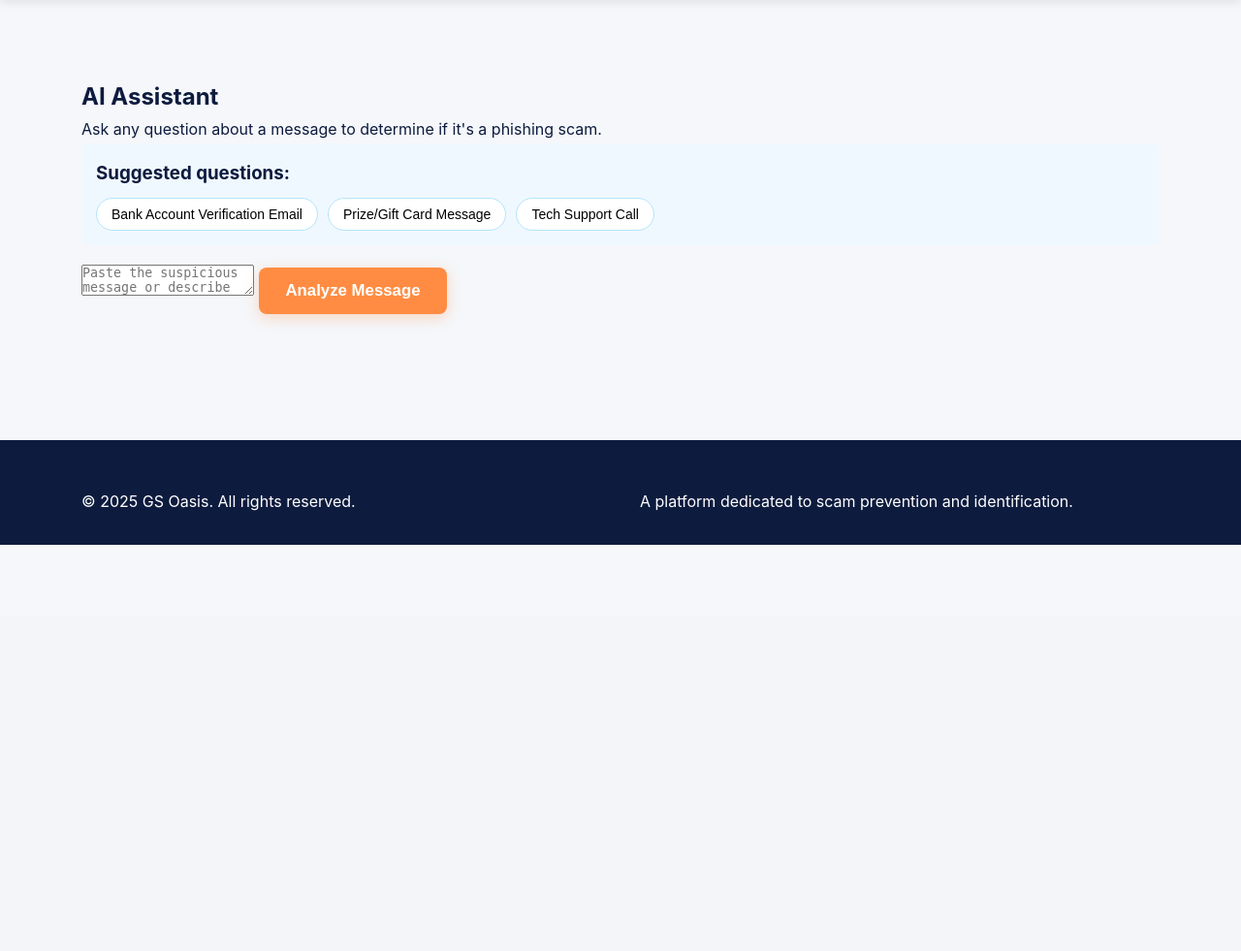
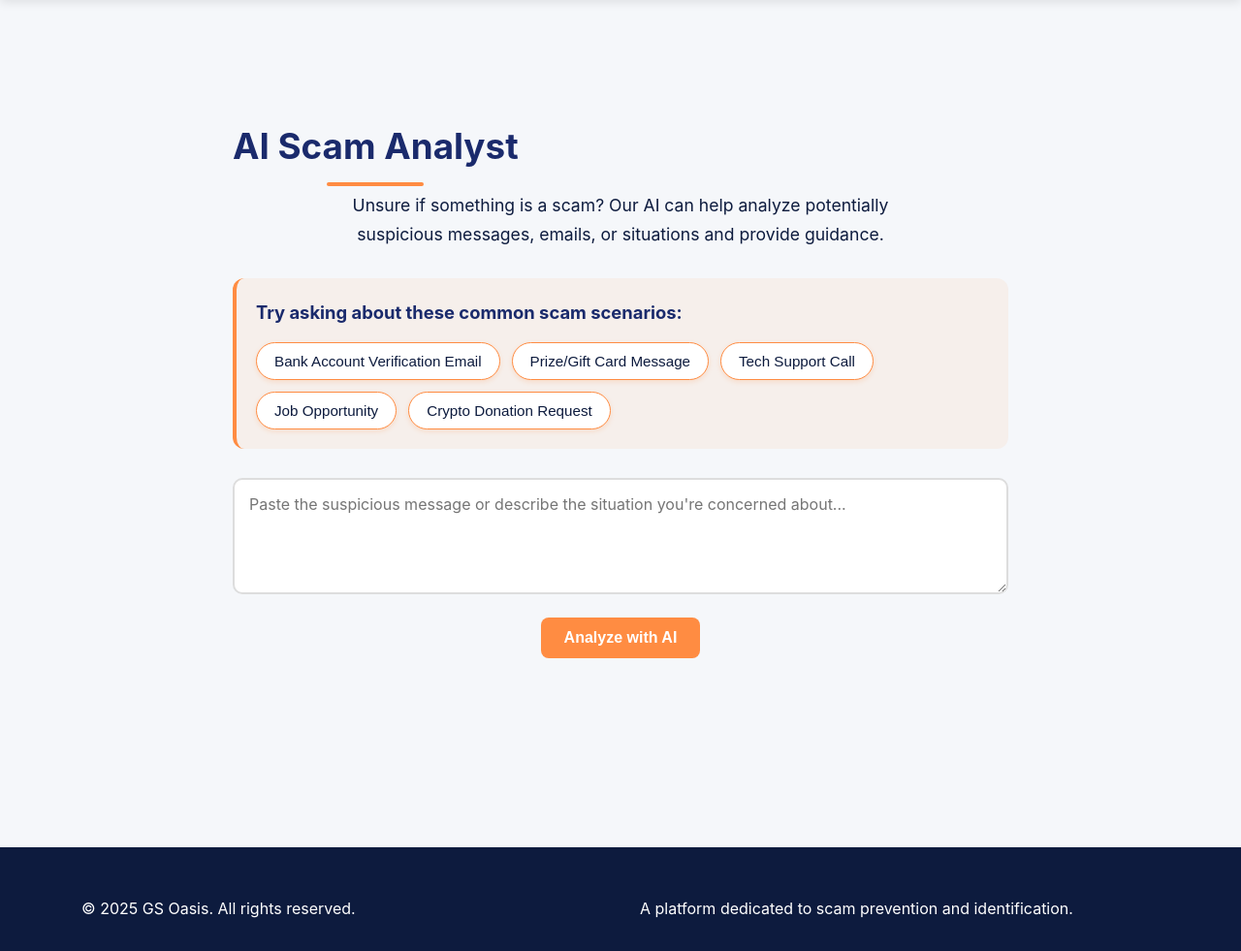
Before and after one commit to GusBus324/GS-Oasis, a Flask app: page /ai_assistant in a window 1280 px wide. Shown: the part 165-1146 px from the top of the page at 97% size. Before the commit the page ends 727 px from the top, so only its background shows below. Run offline with Flask 3, Linux system fonts and the light colour scheme; the visitor is signed in with stand-in values (Sample User, id 1).

Commit message:
fixed ai apge

```diff
--- a/gs-oasis/static/css/ai-assistant.css
+++ b/gs-oasis/static/css/ai-assistant.css
@@ -1,21 +1,60 @@
 /* AI Assistant Styling */
+.ai-assistant {
+    max-width: 800px;
+    margin: 40px auto;
+}
+
+.ai-assistant h1 {
+    color: var(--primary-color);
+    margin-bottom: 15px;
+    text-align: center;
+    font-size: 2.3rem;
+    position: relative;
+    display: inline-block;
+}
+
+.ai-assistant h1:after {
+    content: '';
+    position: absolute;
+    bottom: -10px;
+    left: 50%;
+    transform: translateX(-50%);
+    width: 100px;
+    height: 4px;
+    background: var(--accent-color);
+    border-radius: 2px;
+}
+
+.ai-assistant > p {
+    text-align: center;
+    font-size: 1.1rem;
+    color: var(--dark-color);
+    margin-bottom: 30px;
+    max-width: 600px;
+    margin-left: auto;
+    margin-right: auto;
+}
+
 .professional-response {
     font-family: 'Inter', 'Segoe UI', Arial, sans-serif;
-    border-radius: 8px;
+    border-radius: 12px;
     overflow: hidden;
-    box-shadow: 0 3px 15px rgba(0,0,0,0.15);
-    margin: 25px 0;
-    border: 1px solid #ddd;
+    box-shadow: 0 8px 30px rgba(0, 0, 0, 0.1);
+    margin: 30px 0;
+    border: 1px solid #eee;
+    background: white;
 }
 
 .response-header {
-    padding: 15px 20px;
-    border-radius: 8px 8px 0 0;
+    padding: 18px 25px;
+    border-radius: 12px 12px 0 0;
+    background: var(--gradient-primary);
+    color: white;
 }
 
 .response-header h2 {
     margin: 0;
-    font-size: 20px;
+    font-size: 1.3rem;
     font-weight: 600;
     display: flex;
     align-items: center;
@@ -23,21 +62,21 @@
 
 .response-section {
     background: white;
-    padding: 20px;
+    padding: 22px 25px;
     margin-bottom: 5px;
     border-bottom: 1px solid #eee;
 }
 
 .response-section h3 {
-    font-size: 18px;
+    font-size: 1.15rem;
     margin-top: 0;
-    color: #333;
+    color: var(--primary-color);
     font-weight: 600;
-    margin-bottom: 12px;
+    margin-bottom: 14px;
 }
 
 .response-section p {
-    line-height: 1.6;
+    line-height: 1.7;
     color: #444;
 }
 
@@ -47,54 +86,144 @@
 
 .response-section ul li {
     margin-bottom: 10px;
-    line-height: 1.5;
+    line-height: 1.6;
 }
 
+/* Suggestions styling with orange accents */
 .suggestion-container {
-    margin-bottom: 20px;
-    background: #f0f8ff;
-    padding: 15px;
-    border-radius: 8px;
+    margin-bottom: 30px;
+    background: rgba(255, 140, 66, 0.08);
+    padding: 20px;
+    border-radius: 12px;
+    border-left: 4px solid var(--accent-color);
+}
+
+.suggestion-container h3 {
+    font-size: 1.15rem;
+    color: var(--primary-color);
+    margin-bottom: 15px;
 }
 
 .suggestion-buttons {
     display: flex;
     flex-wrap: wrap;
-    gap: 10px;
-    margin-top: 10px;
+    gap: 12px;
+    margin-top: 15px;
 }
 
 .suggested-question {
     background-color: white;
-    border: 1px solid #b3e5fc;
+    border: 1px solid var(--accent-color);
     border-radius: 20px;
-    padding: 8px 15px;
-    font-size: 14px;
+    padding: 10px 18px;
+    font-size: 0.95rem;
     cursor: pointer;
-    transition: all 0.2s;
+    transition: all 0.3s ease;
+    color: var(--dark-color);
+    box-shadow: 0 2px 5px rgba(255, 140, 66, 0.2);
 }
 
 .suggested-question:hover {
-    background-color: #e1f5fe;
-    border-color: #4fc3f7;
+    background-color: var(--accent-color);
+    color: white;
+    transform: translateY(-2px);
+    box-shadow: 0 4px 8px rgba(255, 140, 66, 0.3);
 }
 
 .related-questions {
-    margin-top: 30px;
-    padding: 15px;
-    background-color: #f0f8ff;
-    border-radius: 8px;
+    margin-top: 35px;
+    padding: 20px;
+    background-color: rgba(255, 140, 66, 0.08);
+    border-radius: 12px;
+    border-left: 4px solid var(--accent-color);
+}
+
+.related-questions h3 {
+    font-size: 1.15rem;
+    color: var(--primary-color);
+    margin-bottom: 15px;
 }
 
 .related-questions ul {
     padding-left: 20px;
+    list-style-type: none;
+}
+
+.related-questions ul li {
+    margin-bottom: 12px;
+    position: relative;
+    padding-left: 25px;
+}
+
+.related-questions ul li:before {
+    content: '•';
+    color: var(--accent-color);
+    font-size: 1.5rem;
+    position: absolute;
+    left: 0;
+    top: -5px;
 }
 
 .related-questions a {
     color: var(--primary-color);
     text-decoration: none;
+    transition: all 0.2s ease;
+    font-weight: 500;
 }
 
 .related-questions a:hover {
-    text-decoration: underline;
+    color: var(--accent-color);
 }
+
+/* Form styling */
+.ai-assistant form {
+    margin: 25px 0;
+}
+
+.ai-assistant textarea {
+    width: 100%;
+    min-height: 120px;
+    padding: 15px;
+    border: 2px solid #ddd;
+    border-radius: 10px;
+    font-size: 1rem;
+    font-family: inherit;
+    margin-bottom: 15px;
+    transition: all 0.3s ease;
+}
+
+.ai-assistant textarea:focus {
+    outline: none;
+    border-color: var(--accent-color);
+    box-shadow: 0 0 0 3px rgba(255, 140, 66, 0.2);
+}
+
+.ai-assistant button[type="submit"] {
+    background: var(--accent-color);
+    color: white;
+    border: none;
+    padding: 12px 24px;
+    border-radius: 8px;
+    font-weight: 600;
+    cursor: pointer;
+    transition: all 0.3s ease;
+    display: block;
+    margin: 0 auto;
+    font-size: 1rem;
+}
+
+.ai-assistant button[type="submit"]:hover {
+    background: #ff7b24;
+    transform: translateY(-2px);
+    box-shadow: 0 4px 10px rgba(255, 140, 66, 0.3);
+}
+
+/* Response style */
+.response {
+    background: white;
+    padding: 25px;
+    border-radius: 12px;
+    margin-top: 30px;
+    box-shadow: 0 6px 20px rgba(0, 0, 0, 0.08);
+    line-height: 1.7;
+}
--- a/gs-oasis/templates/ai_assistant.html
+++ b/gs-oasis/templates/ai_assistant.html
@@ -2,21 +2,23 @@
 
 {% block content %}
 <section class="ai-assistant">
-    <h1>AI Assistant</h1>
-    <p>Ask any question about a message to determine if it's a phishing scam.</p>
+    <h1>AI Scam Analyst</h1>
+    <p>Unsure if something is a scam? Our AI can help analyze potentially suspicious messages, emails, or situations and provide guidance.</p>
 
     <div class="suggestion-container">
-        <h3>Suggested questions:</h3>
+        <h3>Try asking about these common scam scenarios:</h3>
         <div class="suggestion-buttons">
             <button class="suggested-question" onclick="fillQuestion('Is this email asking for my bank details a scam? The email says my account has been compromised and I need to verify my details urgently.')">Bank Account Verification Email</button>
             <button class="suggested-question" onclick="fillQuestion('I got a text message saying I won a gift card and need to click a link to claim it. Is this a scam?')">Prize/Gift Card Message</button>
             <button class="suggested-question" onclick="fillQuestion('Someone claiming to be Microsoft support called saying my computer has a virus and they need remote access to fix it. Is this legitimate?')">Tech Support Call</button>
+            <button class="suggested-question" onclick="fillQuestion('I received an email about a job opportunity that promises high pay for minimal work. Could this be fraudulent?')">Job Opportunity</button>
+            <button class="suggested-question" onclick="fillQuestion('A charity is asking for donations via cryptocurrency. Is this likely to be legitimate?')">Crypto Donation Request</button>
         </div>
     </div>
 
     <form action="{{ url_for('ai_assistant') }}" method="POST">
-        <textarea name="question" id="questionBox" placeholder="Paste the suspicious message or describe the situation..." required></textarea>
-        <button type="submit" class="btn btn-primary">Analyze Message</button>
+        <textarea name="question" id="questionBox" placeholder="Paste the suspicious message or describe the situation you're concerned about..." required></textarea>
+        <button type="submit">Analyze with AI</button>
     </form>
 
     {% if response %}
@@ -25,11 +27,13 @@
     </div>
 
     <div class="related-questions">
-        <h3>Related inquiries you might have:</h3>
+        <h3>You might also want to ask:</h3>
         <ul>
             <li><a href="#" onclick="fillQuestion('What should I do if I already responded to this message?'); return false;">What should I do if I already responded to this message?</a></li>
             <li><a href="#" onclick="fillQuestion('How can I report this scam to authorities?'); return false;">How can I report this scam to authorities?</a></li>
             <li><a href="#" onclick="fillQuestion('What personal information is most dangerous to share with scammers?'); return false;">What personal information is most dangerous to share?</a></li>
+            <li><a href="#" onclick="fillQuestion('How can I tell if a website is secure before entering my information?'); return false;">How can I tell if a website is secure?</a></li>
+            <li><a href="#" onclick="fillQuestion('What are the latest scam techniques I should be aware of?'); return false;">What are the latest scam techniques in 2025?</a></li>
         </ul>
     </div>
     {% endif %}
@@ -38,9 +42,9 @@
 <script>
     function fillQuestion(text) {
         document.getElementById('questionBox').value = text;
-        // Optional: Scroll to the textarea
-        document.getElementById('questionBox').scrollIntoView({behavior: 'smooth'});
-        // Optional: Focus the textarea
+        // Scroll to the textarea with smooth animation
+        document.getElementById('questionBox').scrollIntoView({behavior: 'smooth', block: 'center'});
+        // Focus the textarea
         document.getElementById('questionBox').focus();
     }
 </script>
```
Also changed, not shown: gs-oasis/query_gpt.py (+4 -4 lines).
